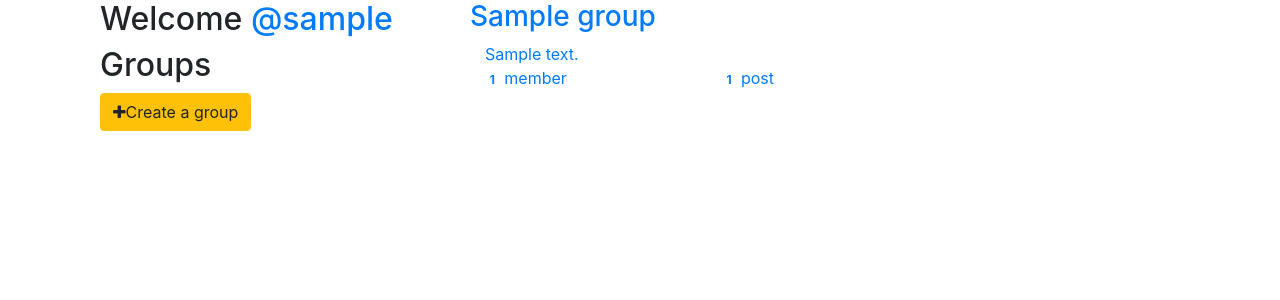
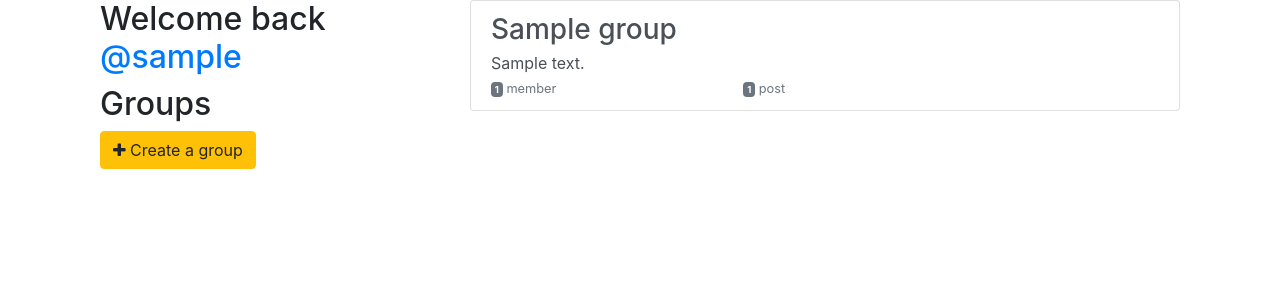
Before and after one commit to Marcel88888/SocialMediaSite, a Django app: page /groups/ in a window 1280 px wide. Shown: the part 56-356 px from the top of the page. Run offline with Django 3.2, Linux system fonts and the light colour scheme; a user stored in the database is signed in; tables that the repository leaves empty hold one stand-in row (values such as "Sample post"); some libraries are stand-ins or nearby versions.

Commit message:
Some posts and groups templates bugs fixed.

```diff
--- a/groups/templates/groups/group_list.html
+++ b/groups/templates/groups/group_list.html
@@ -1,50 +1,48 @@
-{% extends 'groups/group_base.html' %}
+{% extends "groups/group_base.html" %}
 
 {% block pregroup %}
+
   <div class="col-md-4">
 
     <div class="content">
       {% if user.is_authenticated %}
-        <h2>Welcome <a href="{% url 'posts:user_post_list' username=user.username %}">@{{ user.username }}</a></h2>
+      <h2>
+        Welcome back
+        <a href="{% url 'posts:user_post_list' username=user.username %}">@{{ user.username }}</a>
+      </h2>
       {% endif %}
-
       <h2>Groups</h2>
     </div>
 
     {% if user.is_authenticated %}
-      <a href="{% url 'groups:create_group' %}" class="btn btn-md btn-fill btn-warning">
-        <span class="fa fa-plus"></span>Create a group</a>
+      <a href="{% url 'groups:create_group' %}" class="btn btn-warning" role="button"><span class="fa fa-plus"></span> Create a group</a>
     {% endif %}
 
   </div>
+
 {% endblock %}
-
 
 {% block group_content %}
 
   <div class="col-md-8">
+
     <div class="list-group">
       {% for group in object_list %}
-          <a class="list-group_item" href="{% url 'groups:group_detail' slug=group.slug %}">
-            <h3 class="title list-group-item-heading">{{ group.name }}</h3>
-{#            'container-fluid' from Bootstrap#}
-            <div class="list-group-item-text container-fluid">
-{#              'safe' to display html well#}
-              {{ group.description_html | safe }}
-              <div class="row">
-                <div class="col-md-4">
-                  <span class="badge">{{ group.members.count }}</span>
-                  member{{ group.members.count | pluralize }}
-                </div>
-                <div class="col-md-4">
-                  <span class="badge">{{ group.posts.count }}</span>
-                  post{{ group.posts.count | pluralize }}
-                </div>
-              </div>
+      <a href="{% url 'groups:group_detail' slug=group.slug %}"
+          class="list-group-item list-group-item-action flex-column align-items-start">
+        <h3 class="mb-1">{{ group.name }}</h3>
+        <p class="mb-1">{{ group.description_html|safe }}</p>
+        <div class="d-flex w-40 justify-content-between">
+          <small class="text-muted"><span class="badge badge-secondary">
+            {{ group.members.count }}</span> member{{ group.members.count | pluralize }}</small>
+          <small class="text-muted"><span class="badge badge-secondary">
+            {{ group.posts.count }}</span> post{{ group.posts.count | pluralize }}</small>
+        <span></span><span></span>
         </div>
       </a>
       {% endfor %}
     </div>
+
   </div>
 
 {% endblock %}
--- a/posts/views.py
+++ b/posts/views.py
@@ -21,8 +21,8 @@ class UserPostListView(generic.ListView):  # posts of the user
 
     def get_queryset(self):
         try:
-            self.post_user = User.objects.prefetch_related('posts'). \
-                get(username__iexact=self.get('username'))
+            self.post_user = User.objects.prefetch_related("posts").get(
+                username__iexact=self.kwargs.get("username"))
         except User.DoesNotExist:
             raise Http404
         else:
```
Also changed, not shown: groups/templates/groups/group_detail.html (+4 -5 lines), posts/templates/posts/_post.html (+4 -3 lines). Lines whose indentation alone changed are shown as unchanged.
